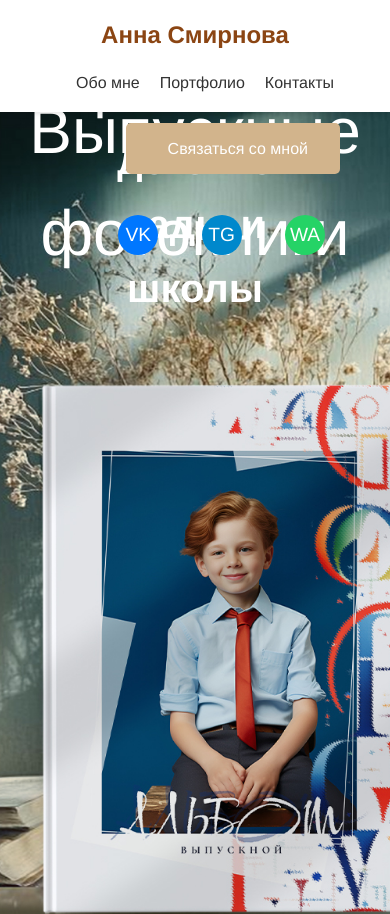
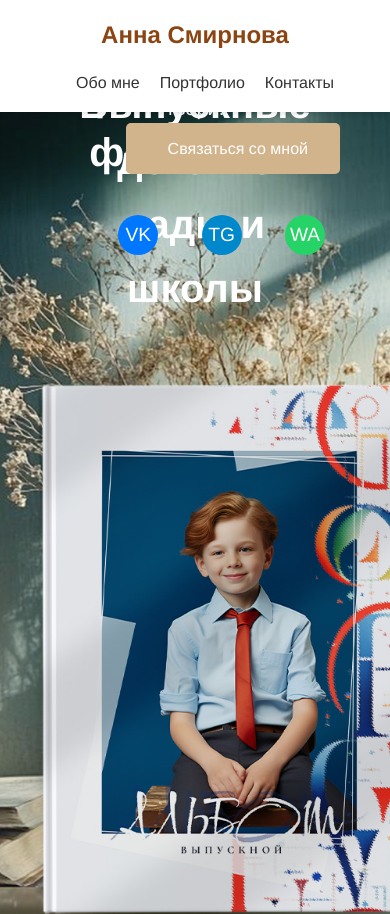
Before and after one commit to vet1944S/-, a plain HTML site: page index.html in a window 390 px wide. Shown: the top 914 px of the page. Drawn offline with Linux system fonts and the light colour scheme.

Commit message:
Лендинг . Адаптация под мобильные 2.

```diff
--- a/index.html
+++ b/index.html
@@ -282,6 +282,33 @@
             width: 100%;
         }
 
+/* --- НОВЫЙ, АДАПТИВНЫЙ КОД --- */
+
+/* Стили для главного заголовка */
+.hero-text h1 {
+  /* clamp(МИНимальный размер, ИДЕАЛЬНЫЙ размер, МАКСимальный размер) */
+  font-size: clamp(28px, 5vw, 64px);
+}
+
+/* Стили для подзаголовка */
+.hero-text p {
+  font-size: clamp(20px, 3.5vw, 48px);
+}
+
+/*
+   МЕДИА-ЗАПРОС:
+   Дополнительная настройка для очень узких экранов (меньше 480px)
+*/
+@media (max-width: 480px) {
+  .hero-text {
+    /* Можно немного уменьшить отступы на мобильных */
+    padding: 0 15px;
+  }
+
+  .hero-text h1 {
+    line-height: 1.2; /* Немного уменьшаем межстрочный интервал, чтобы строки были ближе */
+  }
+}
 
         /* Медиа-запросы для мобильных устройств */
         @media(max-width: 768px) {
@@ -353,8 +380,12 @@
     <header id="hero">
         <div class="container">
             <h1>Выпускные фотокниги: детские сады и школы</h1>
-            <div style="position: absolute; top: 80px; left: 50%; transform: translateX(-50%); color: #fff; font-size: 4rem;">Выпускные фотокниги</div>
-            <div style="position: absolute; top: 160px; left: 50%; transform: translateX(-50%); color: #fff; text-align: center; font-size: 5rem;">Люби, живи, твори!</div>
+            <div class="hero-text" style="position: absolute; top: 80px; left: 50%; transform: translateX(-50%); color: #fff;">
+                <h1>Выпускные фотокниги</h1>
+            </div>
+            <div class="hero-text" style="position: absolute; top: 160px; left: 50%; transform: translateX(-50%); color: #fff; text-align: center;">
+                <p>Люби, живи, твори!</p>
+            </div>
             <div style="position: absolute; bottom: 20px; right: 50px; text-align: right;">
                 <a href="#contact" class="btn" style="padding-left: 42px;">Связаться со мной</a>
                 <div style="margin-top: 10px;">
```
